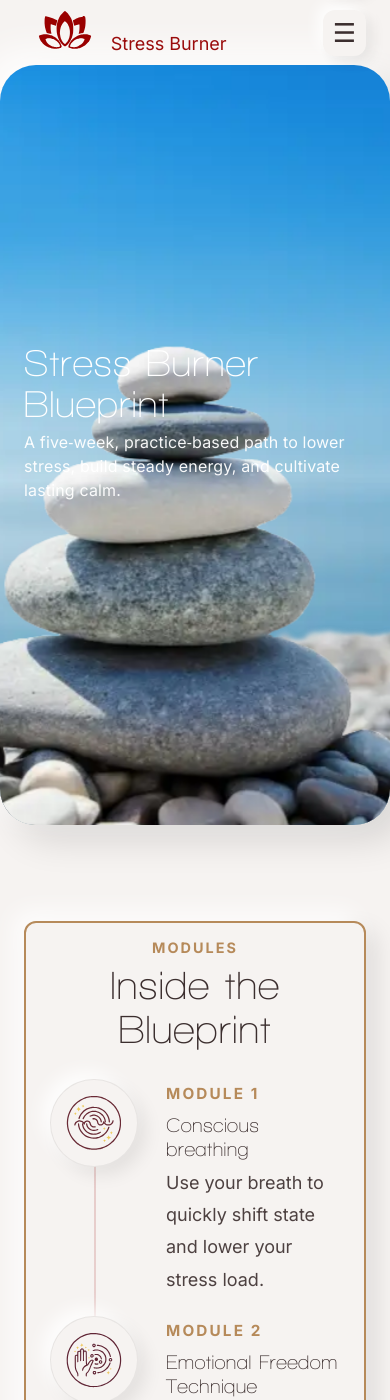
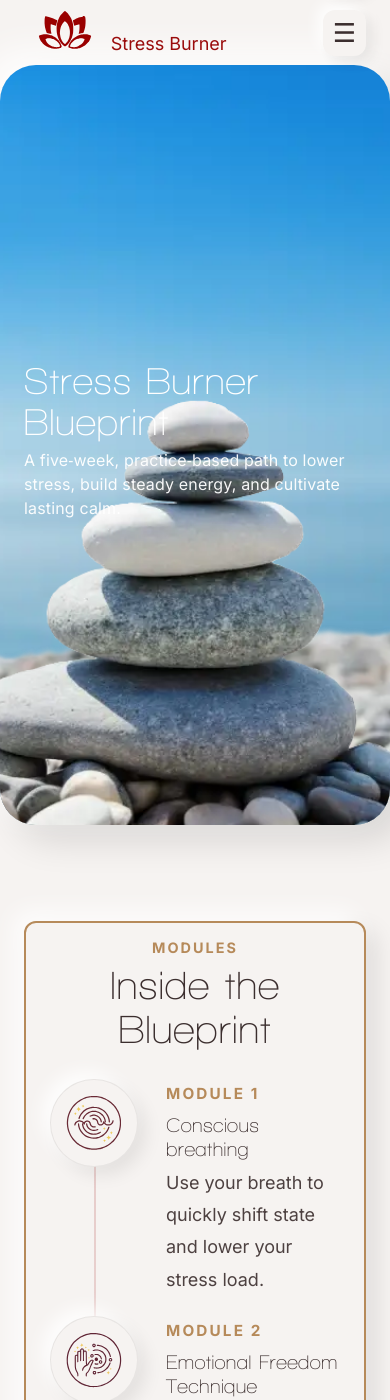
Before and after one commit to chriswakeley/test-blog, a Jekyll site: the page built from course.md, in a window 390 px wide and 1400 px high. Built offline with Jekyll 4.4.1, drawn with Linux system fonts in a browser that asks for light colours.

Commit message:
Add mobile-specific styles for course title hero section; adjust parallax layer background size for improved responsiveness

```diff
--- a/assets/css/main.css
+++ b/assets/css/main.css
@@ -483,6 +483,12 @@ main{flex:1}
   .split .split-media.skinny{max-width:none;justify-self:stretch}
   .split .split-media.skinny img{height:auto}
   .parallax-stack{height:auto;min-height:420px}
+  /* Course title hero: mirror homepage mobile behavior */
+  .title-hero{ margin-top:0 }
+  .title-hero .title-hero-inner{ border-radius:0; align-items:flex-start; min-height:calc(100svh - 64px - 24px); padding:calc(36px + 64px) 0 64px }
+  /* Stones parallax: foreground layer uses intrinsic size on mobile */
+  .stones-title-parallax .stones-fore,
+  .stones-parallax .stones-fore{ background-size:auto }
 }
 
 /* Appear animations */
```
